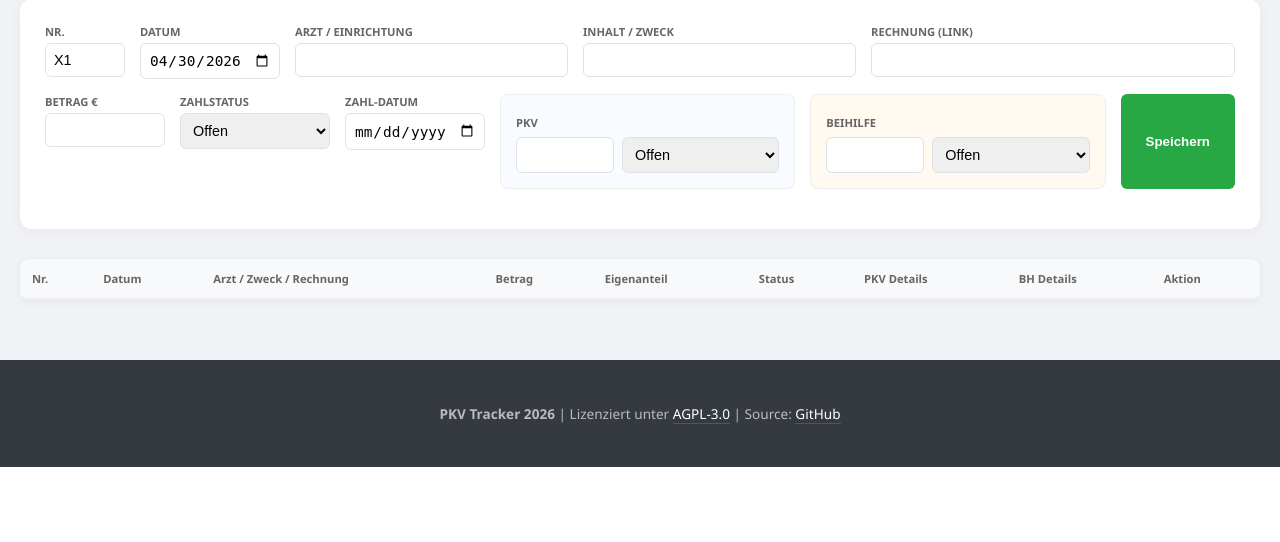
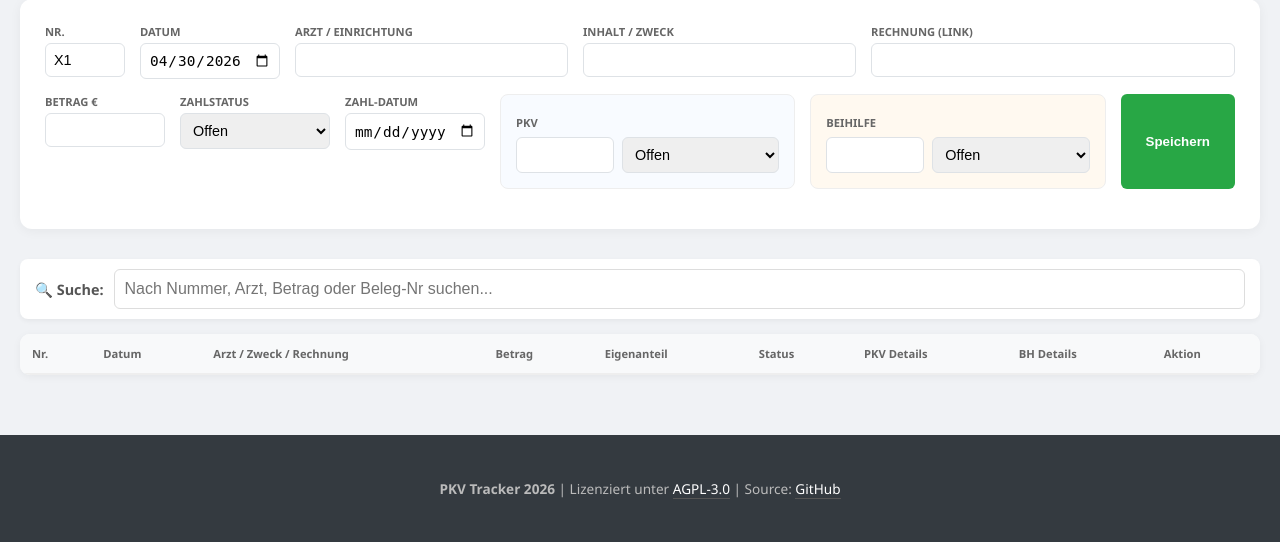
Before and after one commit to herr-nm/Privat_Abrechnung_PKV_Beihilfe, a PHP site: page / in a window 1280 px wide. Shown: the part 334-876 px from the top of the page. Before the commit the page ends 801 px from the top, so only its background shows below. Run offline with PHP 8.4, Linux system fonts and the light colour scheme; lists and menus that the app fills with data are empty.

Commit message:
Suche und Sortierung

```diff
--- a/index.php
+++ b/index.php
@@ -1,6 +1,6 @@
 <?php
 /**
- * PKV & Beihilfe Tracker V27 - Dynamische Terminüberweisung-Farbe
+ * PKV & Beihilfe Tracker V29 - Mit Echtzeit-Suche (Filter)
  */
 
 // --- .ENV PARSER ---
@@ -55,7 +55,12 @@ if ($_SERVER['REQUEST_METHOD'] === 'POST' && isset($_POST['action']) && $_POST['
         'bh_belegnr'   => $_POST['bh_belegnr'],
         'bh_link'      => $_POST['bh_link']
     ];
-    uasort($data, function($a, $b) { return strcmp($b['rg_datum'], $a['rg_datum']); });
+
+    // Sortierung: Intern-Nr absteigend
+    uasort($data, function($a, $b) {
+        return strnatcasecmp($b['intern_nr'], $a['intern_nr']);
+    });
+
     file_put_contents($jsonFile, json_encode($data, JSON_PRETTY_PRINT));
     header("Location: ?person=" . $currentKey); exit;
 }
@@ -78,24 +83,16 @@ foreach ($data as $r) {
     }
 }
 
-/**
- * Hilfsfunktion für Status-Farben
- */
 function getStatusClass($status, $date = null) {
     if ($status === 'offen') return 'bg-danger';
     if ($status === 'beglichen' || $status === 'bar bezahlt' || $status === 'Überweisung') return 'bg-success';
-
     if ($status === 'Terminüberweisung') {
         if (!empty($date)) {
             $today = date('Y-m-d');
-            // Wenn Datum heute oder in der Vergangenheit liegt -> Grün
             return ($date <= $today) ? 'bg-success' : 'bg-warning';
         }
         return 'bg-warning';
     }
-
-    // Fallback für PKV/Beihilfe Status
-    if ($status === 'eingereicht') return 'bg-warning';
     return 'bg-warning';
 }
 ?>
@@ -120,6 +117,13 @@ function getStatusClass($status, $date = null) {
         .person-nav { display: flex; gap: 5px; margin-bottom: 20px; background: #ddd; padding: 5px; border-radius: 8px; width: fit-content; }
         .person-nav a { text-decoration: none; padding: 8px 15px; color: #555; border-radius: 5px; font-size: 0.9rem; }
         .person-nav a.active { background: var(--pkv-blue); color: white; }
+
+        /* Suche-Styling */
+        .search-container { margin-bottom: 15px; display: flex; align-items: center; gap: 10px; background: white; padding: 10px 15px; border-radius: 8px; box-shadow: 0 2px 5px rgba(0,0,0,0.05); }
+        .search-container input { flex: 1; border: 1px solid #ddd; padding: 10px; border-radius: 6px; font-size: 1rem; outline: none; }
+        .search-container input:focus { border-color: var(--pkv-blue); box-shadow: 0 0 0 2px rgba(0,123,255,0.1); }
+        .search-label { font-weight: bold; color: #555; font-size: 0.9rem; }
+
         form { background: white; padding: 25px; border-radius: 12px; box-shadow: 0 2px 12px rgba(0,0,0,0.05); margin-bottom: 30px; }
         .form-row { display: flex; flex-wrap: wrap; gap: 15px; margin-bottom: 15px; }
         .field { display: flex; flex-direction: column; gap: 4px; }
@@ -137,6 +141,7 @@ function getStatusClass($status, $date = null) {
         footer { background: var(--dark-gray); color: #bbb; padding: 30px; text-align: center; margin-top: 40px; font-size: 0.85rem; }
         footer a { color: white; text-decoration: none; border-bottom: 1px solid #555; }
         .btn-del { color: var(--danger-red); text-decoration: none; margin-left: 10px; }
+        tr.hidden { display: none; }
     </style>
 </head>
 <body onload="startTime()">
@@ -163,6 +168,7 @@ function getStatusClass($status, $date = null) {
         <div class="card" style="border-left-color: #6c757d;"><h3>Eigenanteil <?= $currentYear ?></h3><p><?= number_format($stats['eigenanteil_jahr'], 2, ',', '.') ?> €</p></div>
     </div>
 
+    <!-- Eingabeformular -->
     <form method="POST">
         <input type="hidden" name="action" value="save"><input type="hidden" name="id" id="f_id">
         <div class="form-row">
@@ -223,7 +229,14 @@ function getStatusClass($status, $date = null) {
         </div>
     </form>
 
-    <table>
+    <!-- Suche -->
+    <div class="search-container">
+        <span class="search-label">🔍 Suche:</span>
+        <input type="text" id="tableSearch" placeholder="Nach Nummer, Arzt, Betrag oder Beleg-Nr suchen..." onkeyup="filterTable()">
+    </div>
+
+    <!-- Tabelle -->
+    <table id="mainTable">
         <thead><tr><th>Nr.</th><th>Datum</th><th>Arzt / Zweck / Rechnung</th><th>Betrag</th><th>Eigenanteil</th><th>Status</th><th>PKV Details</th><th>BH Details</th><th>Aktion</th></tr></thead>
         <tbody>
             <?php foreach ($data as $id => $r): ?>
@@ -277,6 +290,32 @@ function getStatusClass($status, $date = null) {
 </footer>
 
 <script>
+// Live-Suche Logik
+function filterTable() {
+    const input = document.getElementById("tableSearch");
+    const filter = input.value.toUpperCase();
+    const table = document.getElementById("mainTable");
+    const tr = table.getElementsByTagName("tr");
+
+    // Durchlaufe alle Zeilen (außer Header)
+    for (let i = 1; i < tr.length; i++) {
+        let visible = false;
+        const tds = tr[i].getElementsByTagName("td");
+
+        // Durchsuche alle Zellen der Zeile
+        for (let j = 0; j < tds.length - 1; j++) { // Letzte Spalte (Aktion) ignorieren
+            if (tds[j]) {
+                const textValue = tds[j].textContent || tds[j].innerText;
+                if (textValue.toUpperCase().indexOf(filter) > -1) {
+                    visible = true;
+                    break;
+                }
+            }
+        }
+        tr[i].style.display = visible ? "" : "none";
+    }
+}
+
 function startTime() {
     const today = new Date();
     let d = today.toLocaleDateString('de-DE');
@@ -286,6 +325,7 @@ function startTime() {
     setTimeout(startTime, 1000);
 }
 function checkTime(i) { if (i < 10) {i = "0" + i}; return i; }
+
 const ratios = { pkv: <?= $activeProfile['pkv'] ?>, bh: <?= $activeProfile['bh'] ?> };
 function calc() {
     const v = parseFloat(document.getElementById('f_gesamt').value) || 0;
```
